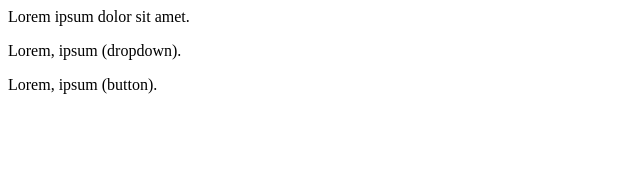
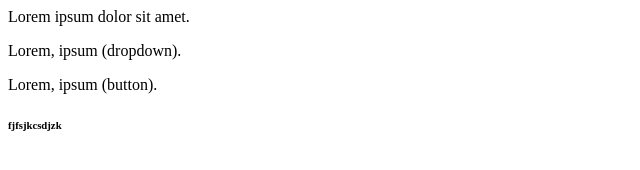
Before and after one commit to utkarshsingh7784/globe, a plain HTML site: page index.html in a window 1280 px wide. Shown: the full height of the page, 0-640 px from the left. Drawn offline with Linux system fonts and the light colour scheme.

Commit message:
add heading

```diff
--- a/index.html
+++ b/index.html
@@ -1,3 +1,5 @@
 <p>Lorem ipsum dolor sit amet.</p>
 <p>Lorem, ipsum (dropdown).</p>
 <p>Lorem, ipsum (button).</p>
+
+<h6>fjfsjkcsdjzk</h6>
```
